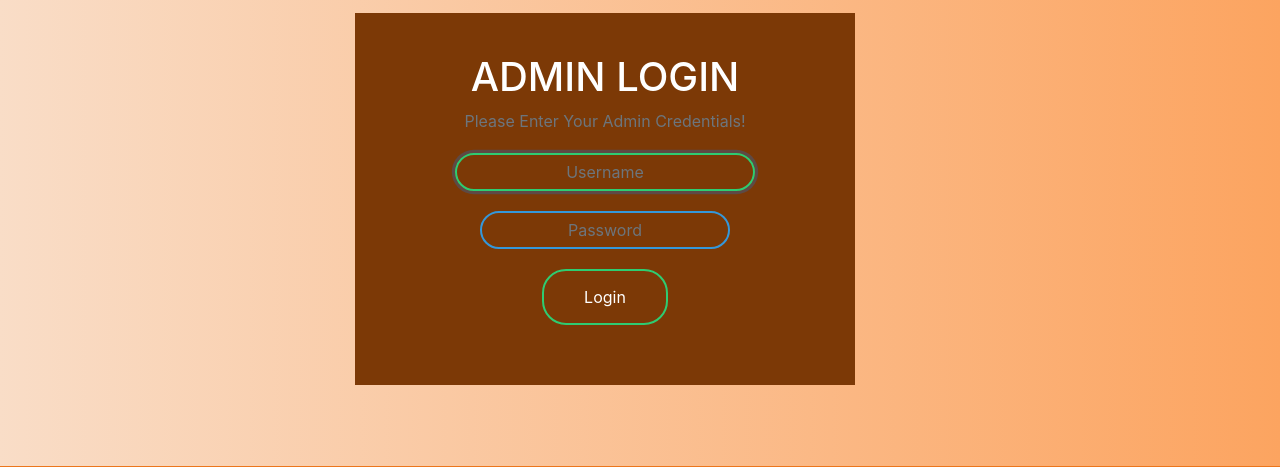
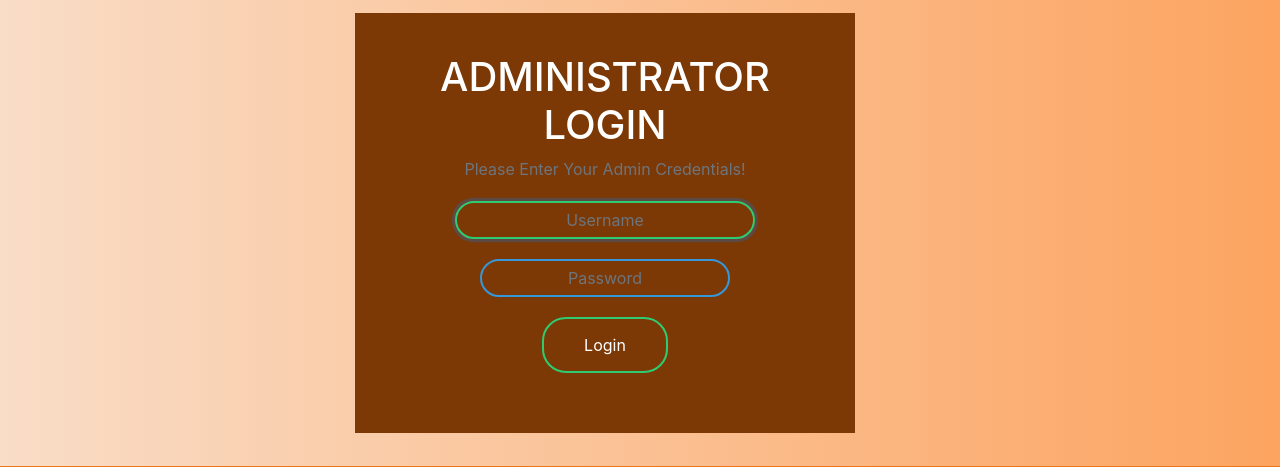
Before and after one commit to X22212051Manvendra/quizzzer, a Django app: page /adminlogin in a window 1280 px wide. Shown: the part 88-555 px from the top of the page. Run offline with Django 3.2, Linux system fonts and the light colour scheme; some libraries are stand-ins or nearby versions.

Commit message:
change admin to administrator

```diff
--- a/templates/quiz/adminlogin.html
+++ b/templates/quiz/adminlogin.html
@@ -83,7 +83,7 @@
             <div class="card">
                 <form class="box" method="post">
                     {% csrf_token %}
-                    <h1>Admin Login</h1>
+                    <h1>Administrator Login</h1>
                     <p class="text-muted"> Please Enter Your Admin Credentials!</p>
 
                      {% render_field form.username class="form-control" placeholder="Username" %}
```
